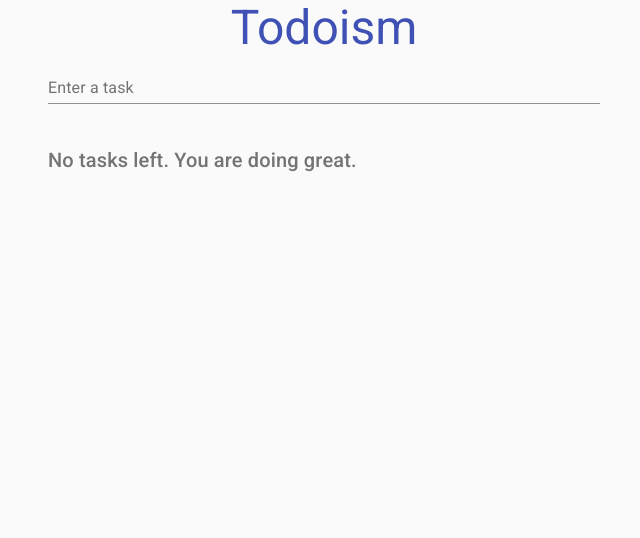
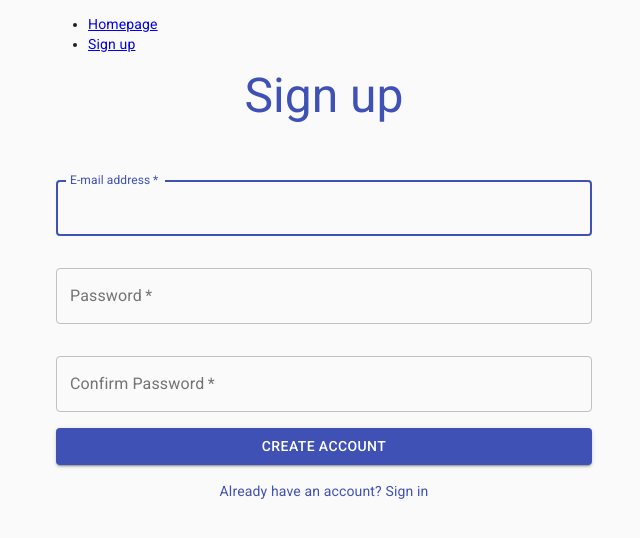
Before and after one commit to notAro14/todo-app, a React (Create React App) app: page /signup in a window 1280 px wide. Shown: the top 538 px of the page, without its empty margins (316-956 px from the left). Built offline with nearby package versions, Linux system fonts and the light colour scheme.

Commit message:
Add react-router-dom and reorganise app into views

```diff
--- a/package.json
+++ b/package.json
@@ -9,9 +9,11 @@
     "@testing-library/jest-dom": "^4.2.4",
     "@testing-library/react": "^9.3.2",
     "@testing-library/user-event": "^7.1.2",
+    "firebase": "^7.24.0",
     "gh-pages": "^3.1.0",
     "react": "^16.13.1",
     "react-dom": "^16.13.1",
+    "react-router-dom": "^5.2.0",
     "react-scripts": "3.4.3"
   },
   "scripts": {
--- a/src/App.js
+++ b/src/App.js
@@ -1,26 +1,33 @@
 import React from "react";
-import { TodoList } from "./components/TodoList";
+import { BrowserRouter as Router, Switch, Route, Link } from "react-router-dom";
 import { CssBaseline } from "@material-ui/core";
-import Typography from "@material-ui/core/Typography";
 import Container from "@material-ui/core/Container";
-import Box from "@material-ui/core/Box";
+import { Homepage } from "./views/Homepage";
+import { SignUp } from "./views/SignUp";
 
-export default function App(props) {
+export default function App() {
   return (
     <>
       <CssBaseline />
       <Container maxWidth="sm">
-        <Box component="div">
-          <Typography
-            component="h1"
-            variant="h3"
-            color="primary"
-            align="center"
-          >
-            Todoism
-          </Typography>
-        </Box>
-        <TodoList />
+        <Router>
+          <ul>
+            <li>
+              <Link to="/">Homepage</Link>
+            </li>
+            <li>
+              <Link to="/signup">Sign up</Link>
+            </li>
+          </ul>
+          <Switch>
+            <Route exact path="/">
+              <Homepage />
+            </Route>
+            <Route exact path="/signup">
+              <SignUp />
+            </Route>
+          </Switch>
+        </Router>
       </Container>
     </>
   );
--- a/src/components/TodoList.js
+++ b/src/components/TodoList.js
@@ -98,10 +98,11 @@ export function TodoList({ initialTasks = [] }) {
       <Box>
         <form onSubmit={handleSubmit}>
           <TextField
+            label="Enter a task"
+            autoFocus
             fullWidth
             value={incomingTask}
             onChange={handleChange}
-            label="Enter a task"
           />
         </form>
         {duplicateAlert && (
@@ -151,6 +152,7 @@ export function TodoList({ initialTasks = [] }) {
             </List>
           </Paper>
           <Button
+            style={{ marginBottom: "1.5rem" }}
             disabled={checked.length === 0}
             variant="outlined"
             startIcon={<DeleteIcon />}
--- a/src/index.js
+++ b/src/index.js
@@ -10,4 +10,4 @@ ReactDOM.render(
   document.getElementById("root")
 );
 
-serviceWorker.register();
+serviceWorker.unregister();
--- /dev/null
+++ b/src/views/Homepage.js
@@ -0,0 +1,17 @@
+import React from "react";
+import { TodoList } from "../components/TodoList";
+import Typography from "@material-ui/core/Typography";
+import Box from "@material-ui/core/Box";
+
+export function Homepage() {
+  return (
+    <>
+      <Box component="div">
+        <Typography component="h1" variant="h3" color="primary" align="center">
+          Todoism
+        </Typography>
+      </Box>
+      <TodoList />
+    </>
+  );
+}
--- /dev/null
+++ b/src/views/SignUp.js
@@ -0,0 +1,89 @@
+import React, { useState } from "react";
+import { Link as RouterLink } from "react-router-dom";
+import { Box, Typography, TextField, Button, Link } from "@material-ui/core";
+import { makeStyles } from "@material-ui/core/styles";
+
+// styles
+const useStyles = makeStyles((theme) => ({
+  form: {
+    display: "flex",
+    alignItems: "center",
+    flexDirection: "column",
+    padding: theme.spacing(1),
+    marginTop: theme.spacing(4),
+  },
+  formControl: {
+    margin: "1rem 0",
+    width: "100%",
+  },
+  button: {
+    marginBottom: theme.spacing(2),
+  },
+}));
+
+export function SignUp() {
+  const classes = useStyles();
+  const [formData, setFormData] = useState({
+    email: "",
+    password: "",
+    passwordConfirmation: "",
+  });
+
+  function handleFormChange(event) {
+    setFormData({ ...formData, [event.target.name]: event.target.value });
+  }
+
+  const { email, password, passwordConfirmation } = formData;
+  console.log(formData);
+  return (
+    <>
+      <Box>
+        <Typography component="h1" variant="h3" color="primary" align="center">
+          Sign up
+        </Typography>
+      </Box>
+      <form className={classes.form} onChange={handleFormChange}>
+        <TextField
+          variant="outlined"
+          name="email"
+          type="email"
+          required
+          label="E-mail address"
+          className={classes.formControl}
+          autoFocus
+          value={email}
+        />
+        <TextField
+          variant="outlined"
+          name="password"
+          type="password"
+          required
+          label="Password"
+          className={classes.formControl}
+          value={password}
+        />
+        <TextField
+          variant="outlined"
+          name="passwordConfirmation"
+          type="password"
+          required
+          label="Confirm Password"
+          className={classes.formControl}
+          value={passwordConfirmation}
+        />
+        <Button
+          className={classes.button}
+          type="submit"
+          variant="contained"
+          fullWidth
+          color="primary"
+        >
+          Create account
+        </Button>
+        <Link variant="body2" component={RouterLink} to="/">
+          Already have an account? Sign in
+        </Link>
+      </form>
+    </>
+  );
+}
```
Also changed, not shown: src/firebase/index.js (added, +16 -0 lines), 1 other file (tests, documents, lock files or other folders).
